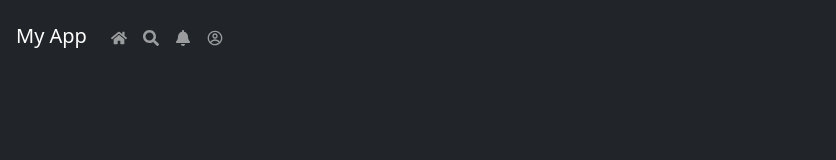
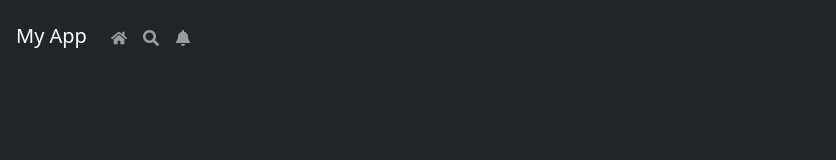
Before and after one commit to MDugalic/DRS-App, a React (Create React App) app in the folder client/: page /login in a window 1280 px wide. Shown: the top 160 px of the page, without its empty margins (0-836 px from the left). Built offline with nearby package versions, Linux system fonts and the light colour scheme.

Commit message:
add routing to profile

```diff
--- a/client/src/App.js
+++ b/client/src/App.js
@@ -18,7 +18,7 @@ const router = createBrowserRouter([
     element: <LoginPage />,
   },
   {
-    path:"/profile",
+    path:"/profile/:username",
     element: <ProfilePage />
   }
 ]);
--- a/client/src/components/Header/Header.jsx
+++ b/client/src/components/Header/Header.jsx
@@ -1,13 +1,38 @@
-import React from "react";
+import React, { useEffect, useState } from "react";
 import './styles.css';
 import 'bootstrap/dist/css/bootstrap.min.css';
 import { Navbar, Nav } from "react-bootstrap";
 import { FaHome, FaSearch, FaBell } from 'react-icons/fa';
 import { CgProfile } from "react-icons/cg";
+import axios from "axios";
 
 export const Header = () => {
+  const [username, setUsername] = useState(null);
 
-    return(
+  useEffect(() => {
+    // Fetch current user data from the server
+    const token = localStorage.getItem("access_token");
+
+    if (!token) {
+      console.error("No token found. Cannot fetch user data.");
+      return;
+    }
+
+    axios
+      .get("/get_current_user", {
+        headers: {
+          Authorization: `Bearer ${token}`,
+        },
+      })
+      .then((response) => {
+        setUsername(response.data.username); // Set the username from the response
+      })
+      .catch((error) => {
+        console.error("Error fetching current user:", error);
+      });
+  }, []);
+
+  return (
     <Navbar bg="dark" data-bs-theme="dark" className="p-3">
       <Navbar.Brand href="#home">My App</Navbar.Brand>
       <Nav className="ml-auto">
@@ -20,10 +45,12 @@ export const Header = () => {
         <Nav.Link href="#notifications">
           <FaBell /> {/* Notifications icon */}
         </Nav.Link>
-          <Nav.Link href="/profile">
+        {username && (
+          <Nav.Link href={`/profile/${username}`}>
             <CgProfile />
           </Nav.Link>
+        )}
       </Nav>
     </Navbar>
   );
-}
+};
--- a/client/src/pages/ProfilePage.jsx
+++ b/client/src/pages/ProfilePage.jsx
@@ -1,12 +1,12 @@
 import React, { useEffect, useState } from 'react';
 import axios from 'axios';
-// import { useParams } from 'react-router-dom'; // To capture the username from the URL
+import { useParams } from 'react-router-dom'; // To capture the username from the URL
 import './styles.css';  // Import the CSS file for styling
 import Button from 'react-bootstrap/Button'; // Importing Button from react-bootstrap
 
 const ProfilePage = () => {
-  const username = 'qwer';  // Hardcoded username for now
-  // const { username } = useParams();  // Uncomment when routing is set up
+  // const username = 'qwer';  // Hardcoded username for now
+  const { username } = useParams();  // Uncomment when routing is set up
 
   const [userData, setUserData] = useState(null);
   const [posts, setPosts] = useState([]);  // Defaulting to an empty array
--- a/client/src/pages/styles.css
+++ b/client/src/pages/styles.css
@@ -12,7 +12,6 @@
 
 /* Styling the user info section */
 .user-info {
-    background-color: #f2f2f2;
     padding: 20px;
     border-radius: 8px;
     margin-bottom: 20px;
```
Lines whose indentation alone changed are shown as unchanged.
